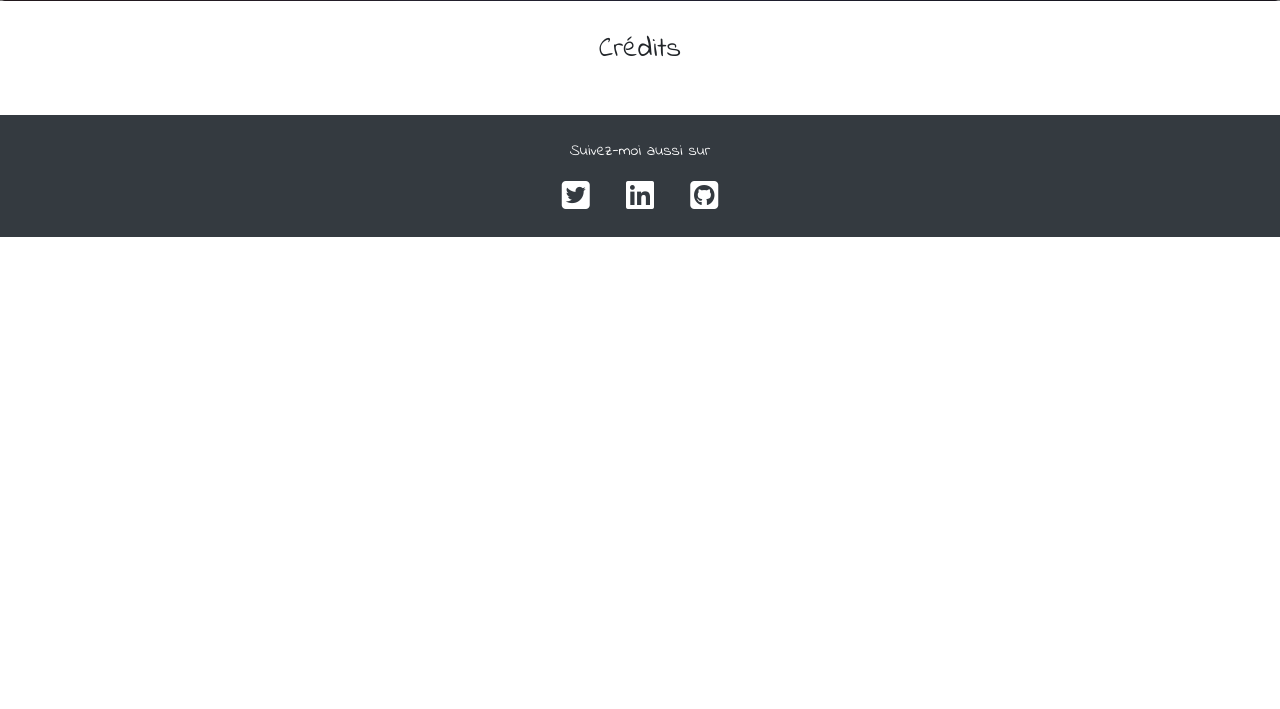
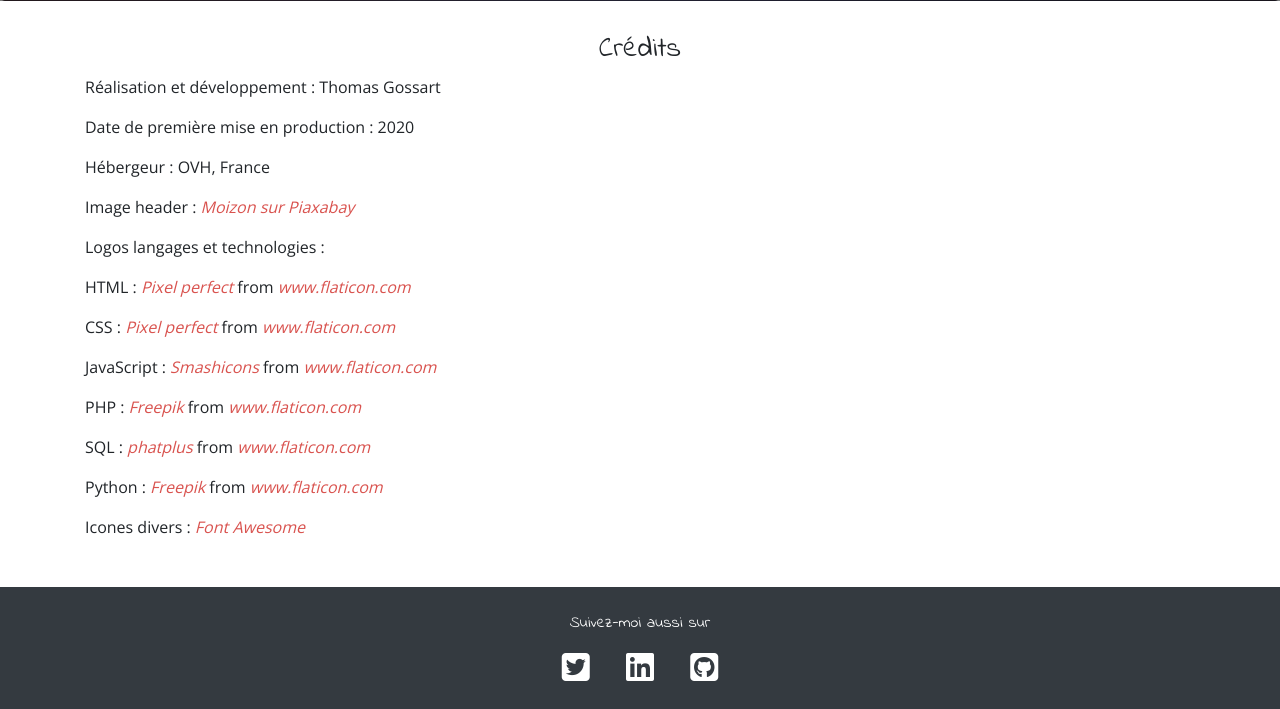
Before and after one commit to thomgo/portfolio, a Symfony app: template templates/front/credits.html.twig in a window 1280 px wide. Shown: the part 483-1192 px from the top of the page. Before the commit the page ends 720 px from the top, so only its background shows below. Run offline with Twig, Linux system fonts and the light colour scheme; the template is opened without the code that fills it, so the values that code supplies are empty; some libraries are stand-ins or nearby versions.

Commit message:
make credit page and change some page titles for front app

```diff
--- a/templates/front/about.html.twig
+++ b/templates/front/about.html.twig
@@ -1,6 +1,6 @@
 {% extends 'base.html.twig' %}
 
-{% block title %}Accueil{% endblock %}
+{% block title %}A propos{% endblock %}
 
 {% block body %}
   <h3 class="text-center my-2">En savoir plus sur moi</h3>
--- a/templates/front/contact.html.twig
+++ b/templates/front/contact.html.twig
@@ -1,6 +1,6 @@
 {% extends 'base.html.twig' %}
 
-{% block title %}Accueil{% endblock %}
+{% block title %}Contact{% endblock %}
 
 {% block body %}
   <div class="container form-container m-auto">
--- a/templates/front/credits.html.twig
+++ b/templates/front/credits.html.twig
@@ -4,5 +4,18 @@
 
 {% block body %}
   <h3 class="text-center my-2">Crédits</h3>
-
+    <p>Réalisation et développement : Thomas Gossart</p>
+    <p>Date de première mise en production : 2020</p>
+    <p>Hébergeur : OVH, France</p>
+    <p>Image header : <a href="https://pixabay.com/fr/vectors/montagnes-panorama-forest-montagne-1412683/">Moizon sur Piaxabay</a></p>
+    <p>
+      Logos langages et technologies :
+      <p>HTML : <a href="https://www.flaticon.com/authors/pixel-perfect" title="Pixel perfect">Pixel perfect</a> from <a href="https://www.flaticon.com/" title="Flaticon">www.flaticon.com</a></p>
+      <p>CSS : <a href="https://www.flaticon.com/authors/pixel-perfect" title="Pixel perfect">Pixel perfect</a> from <a href="https://www.flaticon.com/" title="Flaticon">www.flaticon.com</a></p>
+      <p>JavaScript : <a href="https://www.flaticon.com/authors/smashicons" title="Smashicons">Smashicons</a> from <a href="https://www.flaticon.com/" title="Flaticon">www.flaticon.com</a></p>
+      <p>PHP : <a href="https://www.flaticon.com/authors/freepik" title="Freepik">Freepik</a> from <a href="https://www.flaticon.com/" title="Flaticon">www.flaticon.com</a></p>
+      <p>SQL : <a href="https://www.flaticon.com/authors/phatplus" title="phatplus">phatplus</a> from <a href="https://www.flaticon.com/" title="Flaticon">www.flaticon.com</a></p>
+      <p>Python : <a href="https://www.flaticon.com/authors/freepik" title="Freepik">Freepik</a> from <a href="https://www.flaticon.com/" title="Flaticon">www.flaticon.com</a></p>
+    </p>
+    <p>Icones divers : <a href="https://fontawesome.com/">Font Awesome</a> </p>
 {% endblock %}
```
